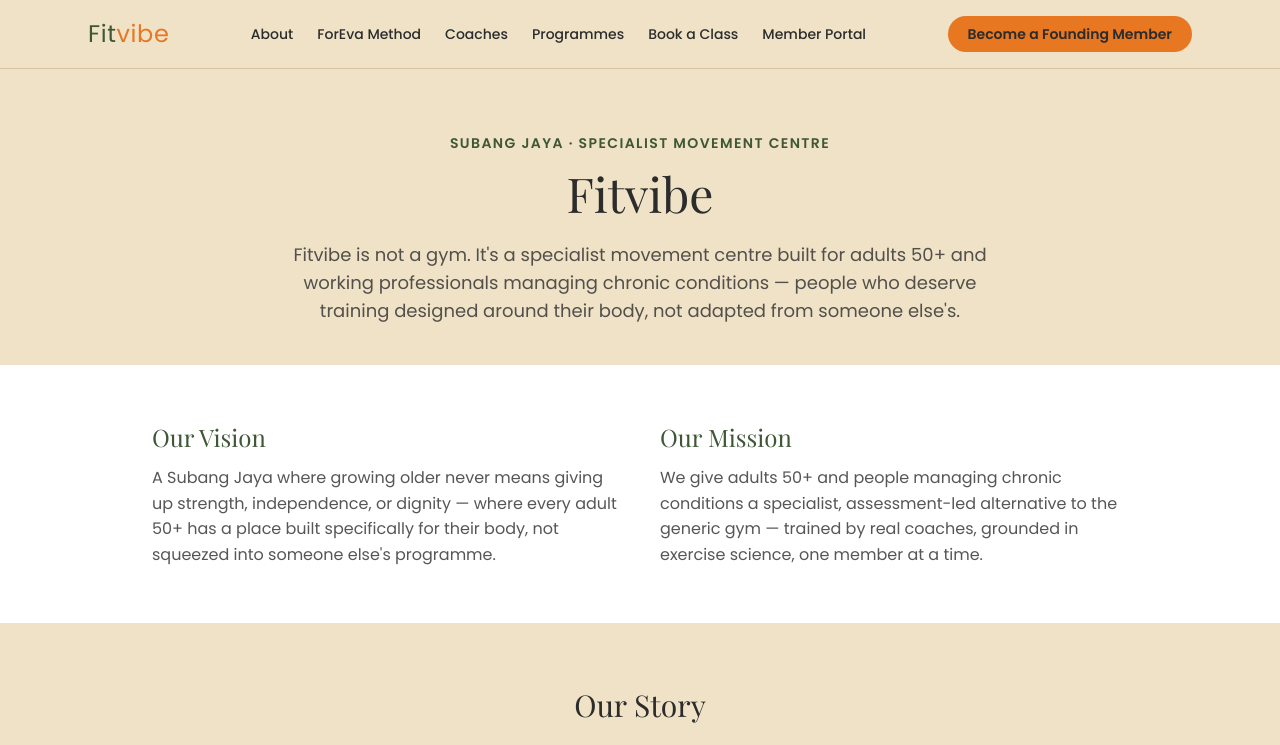
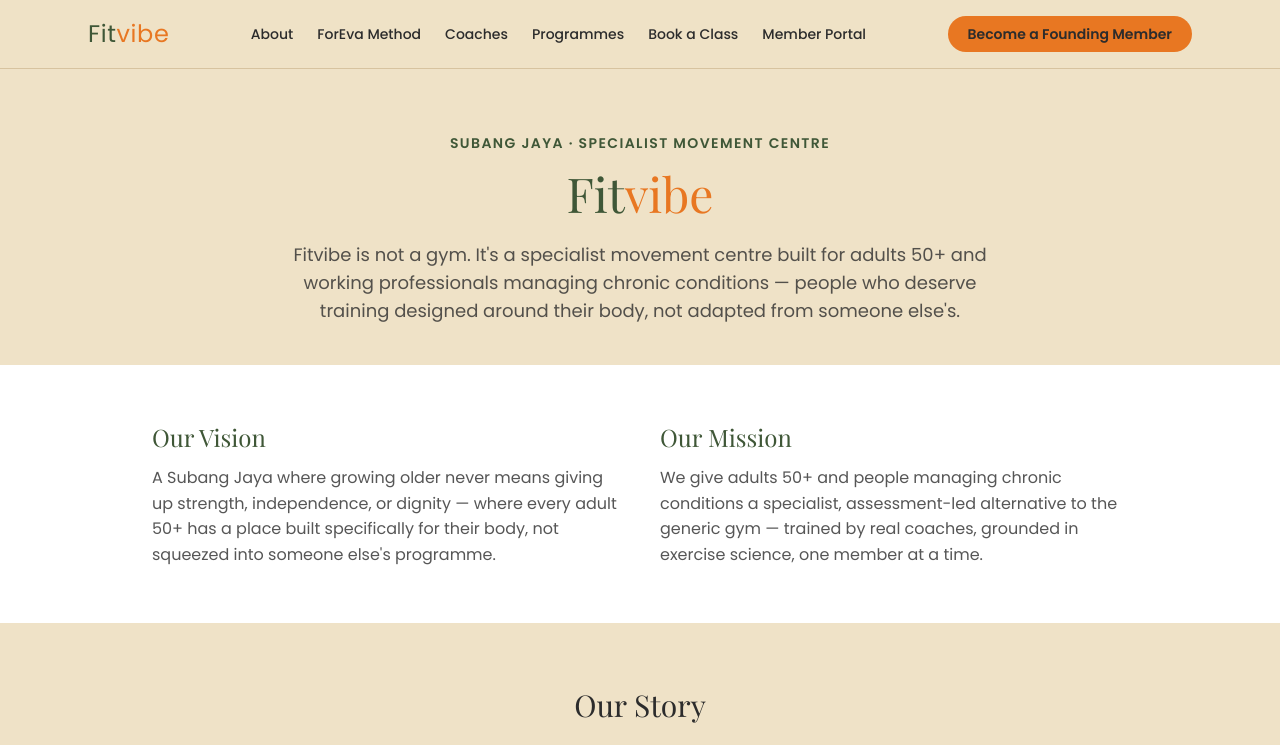
Before and after one commit to ethanRjoseph14/fitvibe-system, a Next.js app: page /about in a window 1280 px wide. Shown: the top 745 px of the page. Built offline with nearby package versions, Linux system fonts and the light colour scheme.

Commit message:
Replace Fitvibe title with Wordmark component

```diff
--- a/app/about/page.tsx
+++ b/app/about/page.tsx
@@ -1,5 +1,6 @@
 import Link from "next/link";
 import NavBar from "@/components/NavBar";
+import Wordmark from "@/components/Wordmark";
 import { coaches } from "@/lib/coaches";
 
 export default function AboutPage() {
@@ -14,7 +15,9 @@
         <p className="text-sm font-semibold tracking-widest text-evergreen uppercase mb-4">
           Subang Jaya · Specialist Movement Centre
         </p>
-        <h1 className="font-display text-5xl mb-6">Fitvibe</h1>
+        <h1 className="text-5xl mb-6">
+          <Wordmark />
+        </h1>
         <p className="text-lg text-charcoal/80">
           Fitvibe is not a gym. It&apos;s a specialist movement centre built for adults 50+
           and working professionals managing chronic conditions — people who deserve
```
